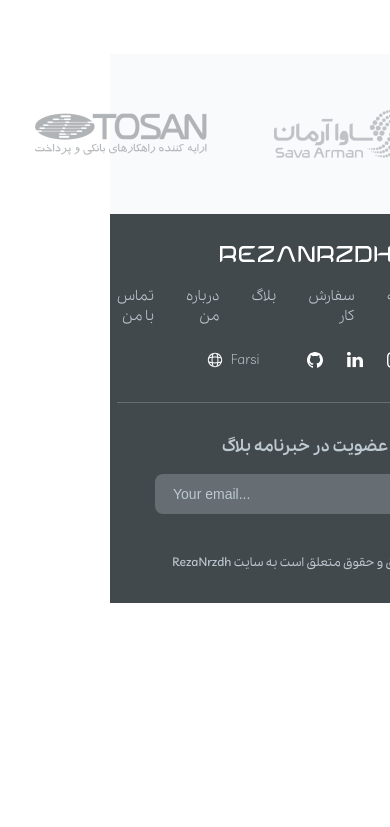
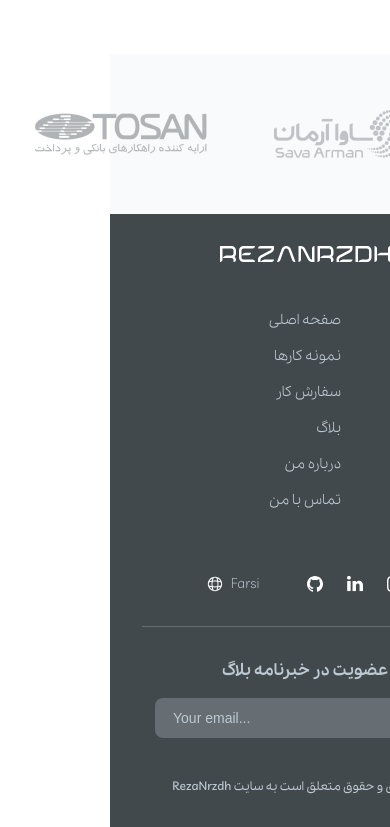
Before and after one commit to RezaNrzdh/RezaNrzdh, an Angular app in the folder client/: page / in a window 390 px wide. Shown: the part 6218-7045 px from the top of the page. Before the commit the page ends 6821 px from the top, so only its background shows below. Built offline with nearby package versions, Linux system fonts and the light colour scheme.

Commit message:
update footer responsive

```diff
--- a/client/src/app/shared/component/footer/footer.component.scss
+++ b/client/src/app/shared/component/footer/footer.component.scss
@@ -60,3 +60,23 @@
         }
     }
 }
+
+@media screen and (max-width: 620px) {
+    :host{
+        footer{
+            .grid{
+                ul{
+                    margin-top:24px;
+                    margin-bottom: 24px;
+                    flex-direction: column;
+                    li{
+                        margin-bottom: 16px;
+                        flex-direction: column;
+                        margin-left: 0;
+                        margin-right: 0;
+                    }
+                }
+            }
+        }
+    }
+}
```
